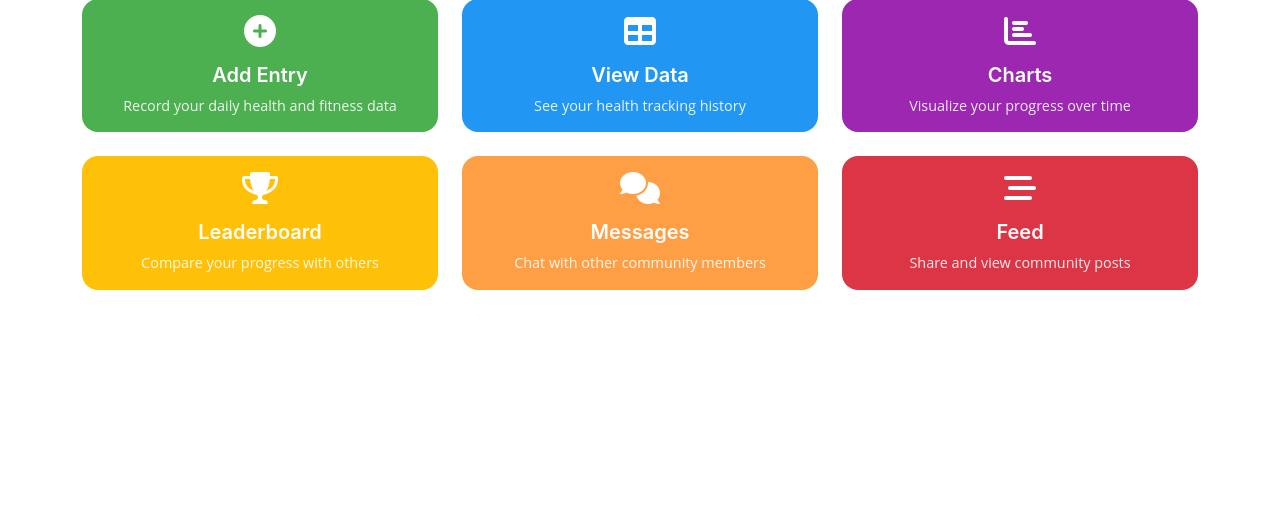
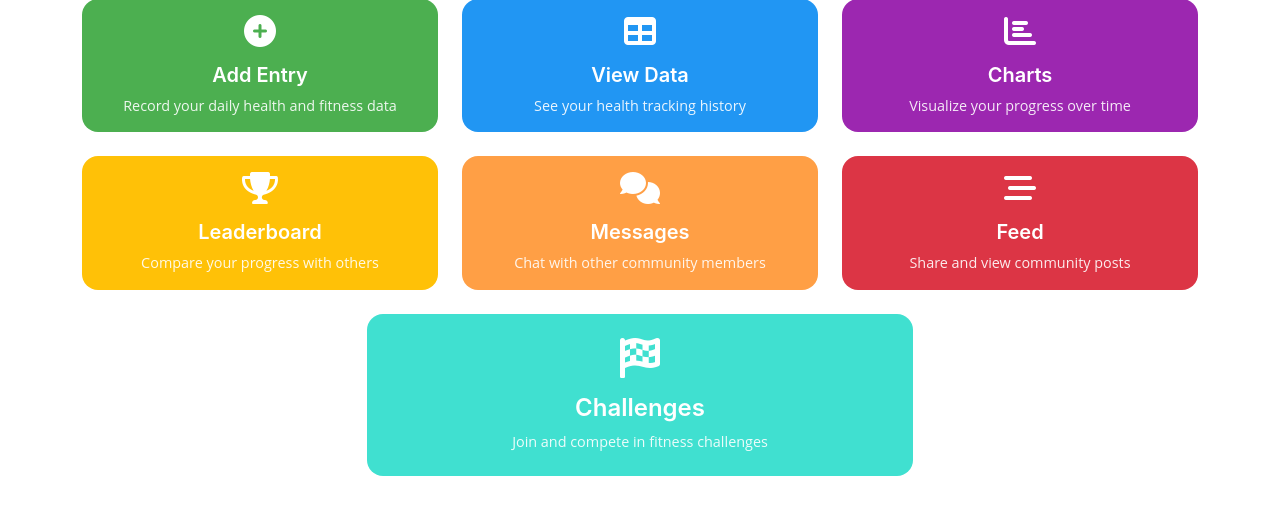
Before and after one commit to bb01010101/pythonflaskwebsite, a Flask app: page / in a window 1280 px wide. Shown: the part 210-725 px from the top of the page. Run offline with Flask 3, Linux system fonts and the light colour scheme; the visitor is signed in with stand-in values (Sample User, id 1); data that the repository does not hold is empty.

Commit message:
challenge button

```diff
--- a/website/templates/challenge_home.html
+++ b/website/templates/challenge_home.html
@@ -79,8 +79,8 @@
 
     .theme-btn-like, .theme-btn-comment {
         background-color: transparent;
-        color: #2C3E50;
-        border: 1px solid #e0e0e0;
+        color: #ffffff;
+        border: 1px solid #ffffff;
         padding: 0.5rem 1rem;
         transition: all 0.2s ease;
         border-radius: 0.5rem;
--- a/website/templates/index.html
+++ b/website/templates/index.html
@@ -71,6 +71,21 @@
                         <i class="fas fa-stream feature-icon"></i>
                         <h3 class="card-title mt-2">Feed</h3>
                         <p class="card-text">Share and view community posts</p>
+                    </div>
+                </div>
+            </a>
+        </div>
+    </div>
+
+    <!-- Challenges Button Row -->
+    <div class="row mt-4">
+        <div class="col-md-6 mx-auto">
+            <a href="{{ url_for('views.challenge_home') }}" class="card-link">
+                <div class="card feature-card teal-card challenges-card">
+                    <div class="card-body text-center py-4">
+                        <i class="fas fa-flag-checkered feature-icon" style="font-size: 2.5rem;"></i>
+                        <h3 class="card-title mt-2" style="font-size: 1.5rem;">Challenges</h3>
+                        <p class="card-text">Join and compete in fitness challenges</p>
                     </div>
                 </div>
             </a>
@@ -213,5 +228,13 @@
     .rose-card .card-text {
         color: rgba(255,255,255,0.9);
     }
+
+    .teal-card {
+        background-color: #40E0D0;
+        color: white;
+    }
+    .teal-card .card-text {
+        color: rgba(255,255,255,0.9);
+    }
 </style>
 {% endblock %}
```
